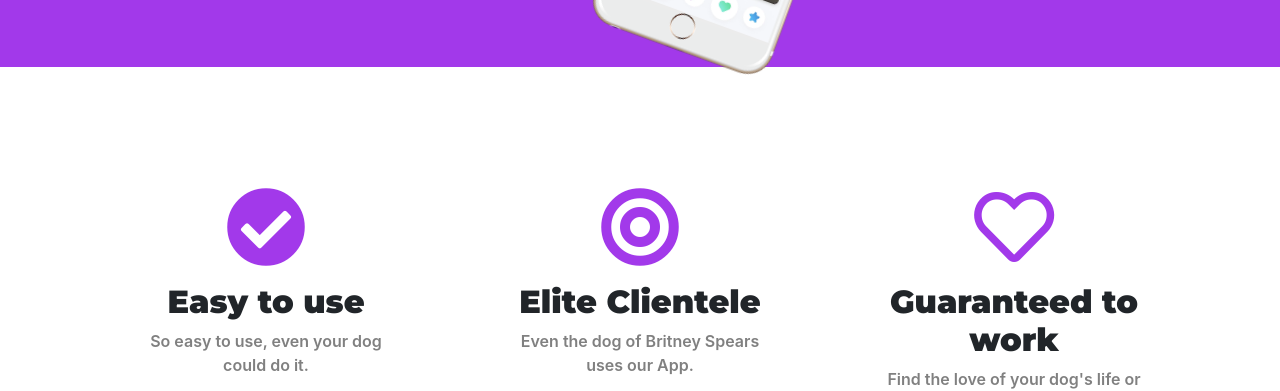
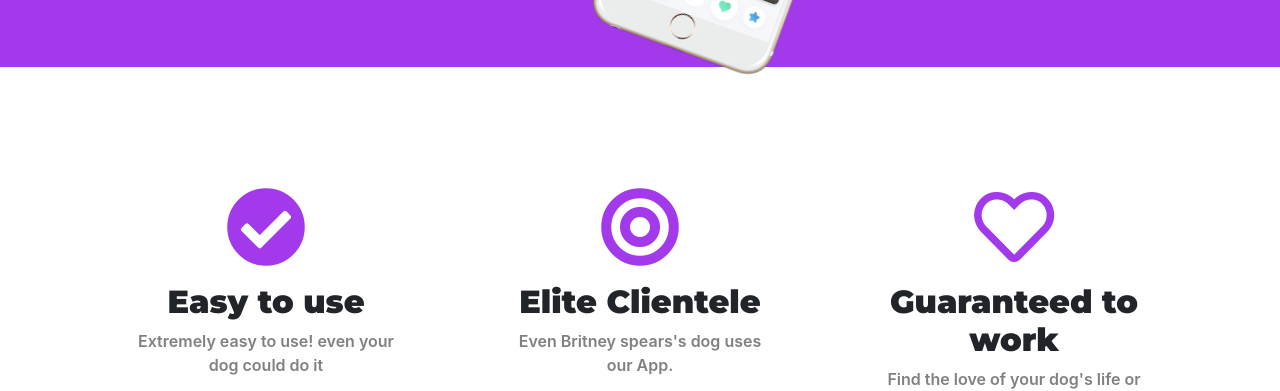
Before and after one commit to nissim777/bootstrap-tindog, a plain HTML site: page index.html in a window 1280 px wide. Shown: the part 410-801 px from the top of the page. Drawn offline with nearby package versions, Linux system fonts and the light colour scheme.

Commit message:
Update index.html

```diff
--- a/index.html
+++ b/index.html
@@ -78,13 +78,13 @@
         <div class="feature col-lg-4">
           <i class="fas fa-check-circle feature-icon fa-5x"></i>
           <h3>Easy to use</h3>
-          <p>So easy to use, even your dog could do it.</p>
+          <p>Extremely easy to use! even your dog could do it</p>
         </div>
 
         <div class="feature col-lg-4">
           <i class="fas fa-bullseye feature-icon fa-5x"></i>
           <h3>Elite Clientele</h3>
-          <p>Even the dog of Britney Spears uses our App.</p>
+          <p>Even Britney spears's dog uses our App.</p>
         </div>
 
         <div class="feature col-lg-4">
```
